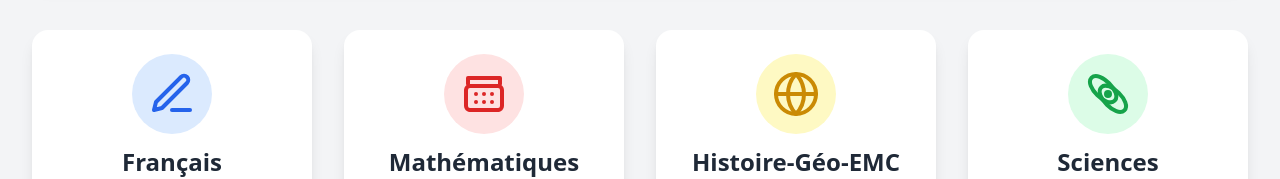
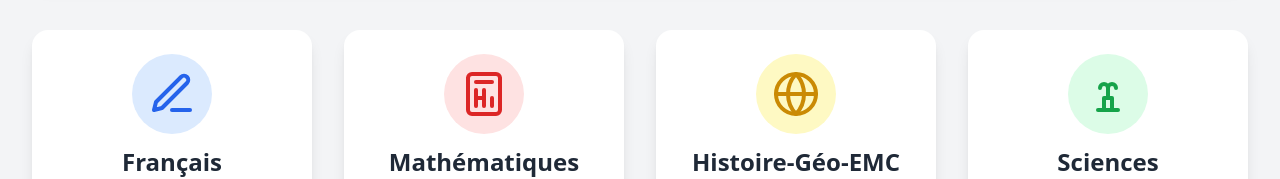
Before and after one commit to mAI-mAIPlatform/breveteasy-geministudio-off, a React (Vite) app: page / in a window 1280 px wide. Shown: the part 432-611 px from the top of the page. Built offline with nearby package versions, Linux system fonts and the light colour scheme; no server answers.

Commit message:
feat: Update subject icons
Replaces outdated SVG icons for "Mathématiques" and "Sciences" subjects with improved, more representative designs.

```diff
--- a/constants.tsx
+++ b/constants.tsx
@@ -10,7 +10,7 @@ export const SUBJECTS: Subject[] = [
   },
   {
     name: "Mathématiques",
-    icon: <svg xmlns="http://www.w3.org/2000/svg" className="h-12 w-12" viewBox="0 0 24 24" fill="none" stroke="currentColor" strokeWidth="2" strokeLinecap="round" strokeLinejoin="round"><path d="M4 7V4h16v3"/><path d="M5 20h14"/><rect width="18" height="12" x="3" y="8" rx="2"/><path d="M8 12h.01"/><path d="M8 16h.01"/><path d="M12 12h.01"/><path d="M12 16h.01"/><path d="M16 12h.01"/><path d="M16 16h.01"/></svg>,
+    icon: <svg xmlns="http://www.w3.org/2000/svg" className="h-12 w-12" viewBox="0 0 24 24" fill="none" stroke="currentColor" strokeWidth="2" strokeLinecap="round" strokeLinejoin="round"><rect x="4" y="2" width="16" height="20" rx="2" ry="2"></rect><line x1="8" y1="6" x2="16" y2="6"></line><line x1="16" y1="14" x2="16" y2="18"></line><line x1="12" y1="10" x2="12" y2="18"></line><line x1="8" y1="10" x2="8" y2="18"></line><line x1="8" y1="14" x2="12" y2="14"></line></svg>,
     color: "text-red-600",
     bgColor: "bg-red-100",
   },
@@ -22,7 +22,7 @@ export const SUBJECTS: Subject[] = [
   },
   {
     name: "Sciences",
-    icon: <svg xmlns="http://www.w3.org/2000/svg" className="h-12 w-12" viewBox="0 0 24 24" fill="none" stroke="currentColor" strokeWidth="2" strokeLinecap="round" strokeLinejoin="round"><circle cx="12" cy="12" r="1"/><path d="M20.2 20.2c2.04-2.03.02-5.91-2.81-8.74s-6.7-4.85-8.74-2.81c-2.04 2.03-.02 5.91 2.81 8.74s6.7 4.85 8.74 2.81Z"/><path d="M3.8 3.8c-2.04 2.03-.02 5.91 2.81 8.74s6.7 4.85 8.74 2.81c2.04-2.03.02-5.91-2.81-8.74s-6.7-4.85-8.74-2.81Z"/></svg>,
+    icon: <svg xmlns="http://www.w3.org/2000/svg" className="h-12 w-12" viewBox="0 0 24 24" fill="none" stroke="currentColor" strokeWidth="2" strokeLinecap="round" strokeLinejoin="round"><path d="M7 20h10"/><path d="M10 20v-6h4v6"/><path d="M12 14V9"/><path d="M12 9a2 2 0 0 1 2-2h0a2 2 0 0 1 2 2v0"/><path d="M12 9a2 2 0 0 0-2-2h0a2 2 0 0 0-2 2v0"/></svg>,
     color: "text-green-600",
     bgColor: "bg-green-100",
   },
```
